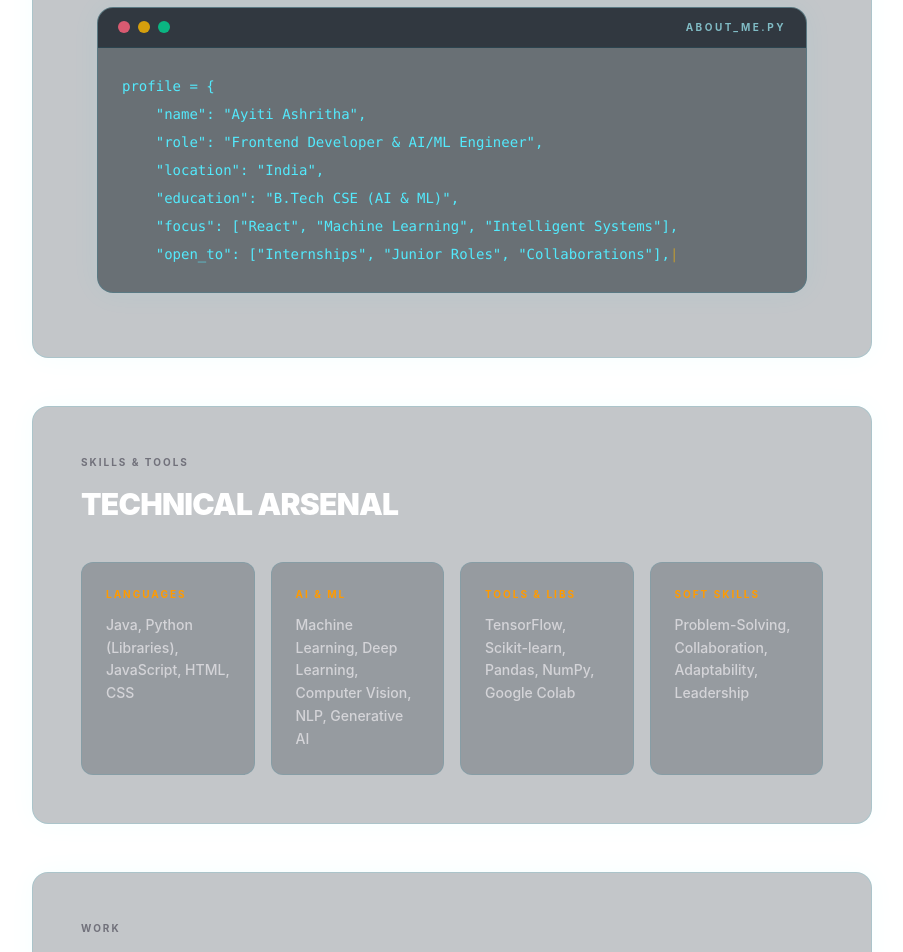
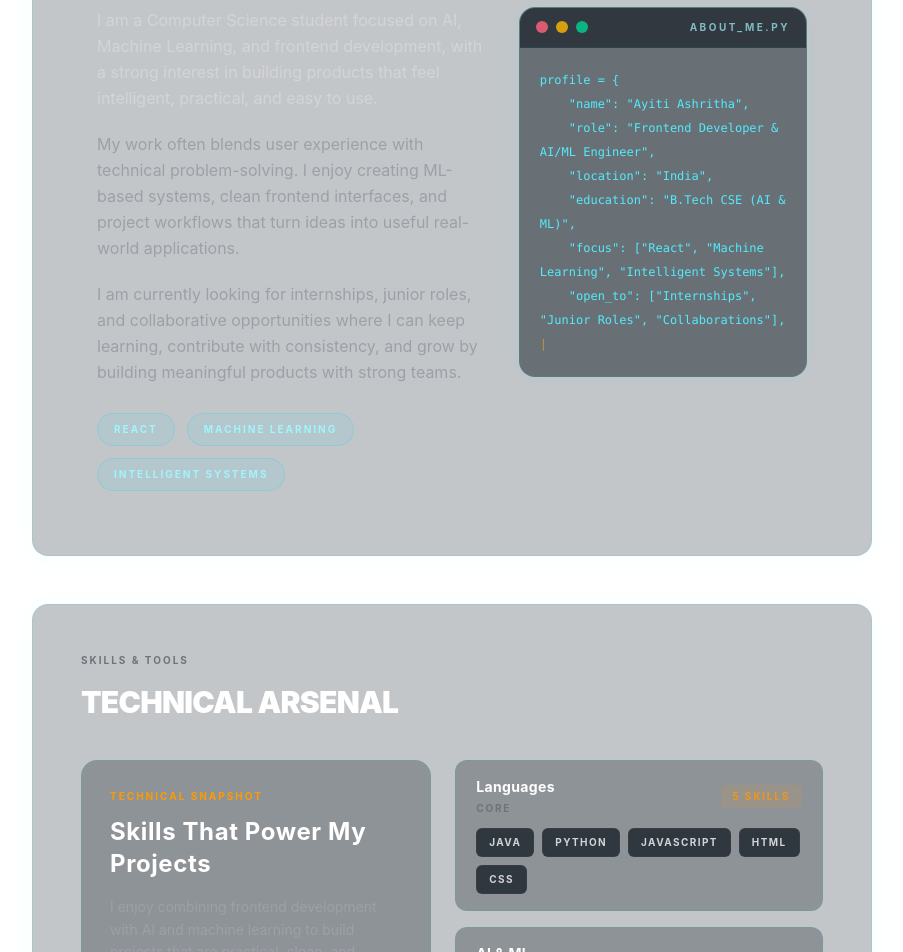
Before and after one commit to ayitiashritha-ai/portfolio, a React app: page / in a window 1280 px wide. Shown: the part 960-1912 px from the top of the page, without its empty margins (328-1231 px from the left). Built offline with nearby package versions, Linux system fonts and the light colour scheme; the HTML template or start-up script is replaced by a standard one.

Commit message:
Refine skills section layout

```diff
--- a/src/Portfolio.jsx
+++ b/src/Portfolio.jsx
@@ -58,6 +58,12 @@ const CodingRobot = () => (
 export default function Portfolio() {
   const [activeSection, setActiveSection] = useState("home");
   const [isResumeUnlocked, setIsResumeUnlocked] = useState(false);
+  const skillCards = [
+    { title: "Languages", label: "Core", items: ["Java", "Python", "JavaScript", "HTML", "CSS"] },
+    { title: "AI & ML", label: "Focus", items: ["Machine Learning", "Deep Learning", "Computer Vision", "NLP", "Generative AI"] },
+    { title: "Tools & Libs", label: "Stack", items: ["React", "TensorFlow", "Scikit-learn", "Pandas", "NumPy", "Google Colab"] },
+    { title: "Soft Skills", label: "Strengths", items: ["Problem-Solving", "Collaboration", "Adaptability", "Leadership"] },
+  ];
   const aboutCode = `profile = {
     "name": "Ayiti Ashritha",
     "role": "Frontend Developer & AI/ML Engineer",
@@ -250,8 +256,26 @@ print("Building real-world products with code, design, and AI.")
             <div className="bg-[#07111d]/24 backdrop-blur-sm border border-cyan-500/12 rounded-2xl p-8 lg:p-16 shadow-[0_0_28px_rgba(0,245,255,0.04)]">
               <p className="text-zinc-500 text-[10px] font-bold tracking-[0.2em] uppercase mb-4">About Me</p>
               <h2 className="text-white text-3xl font-black uppercase tracking-tight mb-8">My Journey</h2>
-              <div className="max-w-4xl rounded-2xl border border-cyan-500/14 bg-[#08111b]/48 overflow-hidden shadow-[0_0_30px_rgba(0,245,255,0.05)]">
-                <div className="flex items-center justify-between px-5 py-3 border-b border-cyan-500/10 bg-[#050c14]/55">
+              <div className="grid lg:grid-cols-[1.15fr_0.85fr] gap-8 items-start">
+                <div className="space-y-5">
+                  <p className="text-zinc-300 text-base leading-relaxed">
+                    I am a Computer Science student focused on AI, Machine Learning, and frontend development, with a strong interest in building products that feel intelligent, practical, and easy to use.
+                  </p>
+                  <p className="text-zinc-400 text-sm lg:text-base leading-relaxed">
+                    My work often blends user experience with technical problem-solving. I enjoy creating ML-based systems, clean frontend interfaces, and project workflows that turn ideas into useful real-world applications.
+                  </p>
+                  <p className="text-zinc-400 text-sm lg:text-base leading-relaxed">
+                    I am currently looking for internships, junior roles, and collaborative opportunities where I can keep learning, contribute with consistency, and grow by building meaningful products with strong teams.
+                  </p>
+                  <div className="flex flex-wrap gap-3 pt-2">
+                    <span className="border border-cyan-400/20 bg-cyan-400/8 text-cyan-200 text-[10px] font-bold tracking-[0.2em] uppercase px-4 py-2 rounded-full">React</span>
+                    <span className="border border-cyan-400/20 bg-cyan-400/8 text-cyan-200 text-[10px] font-bold tracking-[0.2em] uppercase px-4 py-2 rounded-full">Machine Learning</span>
+                    <span className="border border-cyan-400/20 bg-cyan-400/8 text-cyan-200 text-[10px] font-bold tracking-[0.2em] uppercase px-4 py-2 rounded-full">Intelligent Systems</span>
+                  </div>
+                </div>
+
+                <div className="w-full max-w-md lg:ml-auto rounded-2xl border border-cyan-500/14 bg-[#08111b]/48 overflow-hidden shadow-[0_0_30px_rgba(0,245,255,0.05)]">
+                  <div className="flex items-center justify-between px-4 py-3 border-b border-cyan-500/10 bg-[#050c14]/55">
                     <div className="flex items-center gap-2">
                       <span className="w-3 h-3 rounded-full bg-rose-400/80"></span>
                       <span className="w-3 h-3 rounded-full bg-amber-400/80"></span>
@@ -259,7 +283,7 @@ print("Building real-world products with code, design, and AI.")
                     </div>
                     <p className="text-cyan-200/70 text-[10px] font-bold tracking-[0.25em] uppercase">about_me.py</p>
                   </div>
-                <pre className="overflow-x-auto p-5 lg:p-6 text-[13px] lg:text-sm leading-7 text-cyan-100 whitespace-pre-wrap font-mono">
+                  <pre className="overflow-x-auto p-4 lg:p-5 text-[12px] leading-6 text-cyan-100 whitespace-pre-wrap font-mono min-h-[250px]">
                     <span className="text-cyan-300">{typedAboutCode}</span>
                     <motion.span
                       animate={{ opacity: [1, 0, 1] }}
@@ -271,6 +295,7 @@ print("Building real-world products with code, design, and AI.")
                   </pre>
                 </div>
               </div>
+            </div>
           </section>
 
           {/* ================= SKILLS ================= */}
@@ -279,18 +304,44 @@ print("Building real-world products with code, design, and AI.")
               <p className="text-zinc-500 text-[10px] font-bold tracking-[0.2em] uppercase mb-4">Skills & Tools</p>
               <h2 className="text-white text-3xl font-black uppercase tracking-tight mb-10">Technical Arsenal</h2>
 
-              <div className="grid md:grid-cols-2 lg:grid-cols-4 gap-4">
-                {[
-                  { title: "Languages", items: "Java, Python (Libraries), JavaScript, HTML, CSS" },
-                  { title: "AI & ML", items: "Machine Learning, Deep Learning, Computer Vision, NLP, Generative AI" },
-                  { title: "Tools & Libs", items: "TensorFlow, Scikit-learn, Pandas, NumPy, Google Colab" },
-                  { title: "Soft Skills", items: "Problem-Solving, Collaboration, Adaptability, Leadership" }
-                ].map((skill, i) => (
-                  <div key={i} className="bg-[#0b1420]/24 border border-cyan-500/10 p-6 rounded-xl hover:border-cyan-400/20 transition-colors">
-                    <h4 className="text-amber-500 text-[10px] font-bold tracking-[0.2em] uppercase mb-3">{skill.title}</h4>
-                    <p className="text-zinc-300 text-sm font-medium leading-relaxed">{skill.items}</p>
+              <div className="grid lg:grid-cols-[1fr_1.05fr] gap-6">
+                <div className="bg-[#0a121b]/28 border border-cyan-500/10 rounded-2xl p-6 lg:p-7 shadow-[0_0_18px_rgba(0,245,255,0.03)] min-h-[320px]">
+                  <p className="text-amber-500 text-[10px] font-bold tracking-[0.2em] uppercase mb-3">Technical Snapshot</p>
+                  <h3 className="text-white text-2xl font-bold tracking-wide mb-4">Skills That Power My Projects</h3>
+                  <p className="text-zinc-400 text-sm leading-relaxed mb-8 max-w-md">
+                    I enjoy combining frontend development with AI and machine learning to build projects that are practical, clean, and thoughtful in execution.
+                  </p>
+                  <div className="flex flex-wrap gap-3">
+                    {["Java", "Python", "JavaScript", "React", "TensorFlow", "Machine Learning", "Computer Vision", "Problem-Solving"].map((item) => (
+                      <span key={item} className="border border-cyan-500/12 bg-cyan-500/6 text-zinc-200 text-[10px] font-bold tracking-[0.18em] uppercase px-4 py-2 rounded-full">
+                        {item}
+                      </span>
+                    ))}
+                  </div>
+                </div>
+
+                <div className="flex flex-col gap-4">
+                  {skillCards.map((skill) => (
+                    <div key={skill.title} className="bg-[#0a121b]/28 border border-cyan-500/10 rounded-xl px-5 py-4 shadow-[0_0_16px_rgba(0,245,255,0.025)]">
+                      <div className="flex items-center justify-between gap-4 mb-3">
+                        <div>
+                          <p className="text-white text-sm font-bold tracking-wide">{skill.title}</p>
+                          <p className="text-zinc-500 text-[10px] uppercase font-bold tracking-[0.18em] mt-1">{skill.label}</p>
+                        </div>
+                        <div className="text-amber-500/80 text-[10px] font-bold tracking-[0.18em] uppercase bg-amber-500/10 px-3 py-1 rounded shrink-0">
+                          {skill.items.length} Skills
+                        </div>
+                      </div>
+                      <div className="flex flex-wrap gap-2">
+                        {skill.items.map((item) => (
+                          <span key={item} className="text-[10px] font-bold tracking-[0.14em] uppercase text-zinc-300 border border-zinc-700/70 bg-[#08111b]/70 px-3 py-1.5 rounded-md">
+                            {item}
+                          </span>
+                        ))}
+                      </div>
                     </div>
                   ))}
+                </div>
               </div>
             </div>
           </section>
```
Lines whose indentation alone changed are shown as unchanged.
